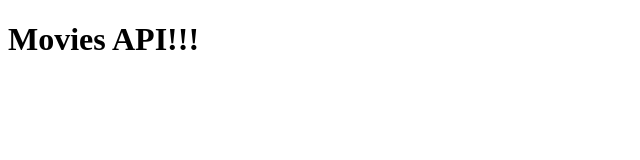
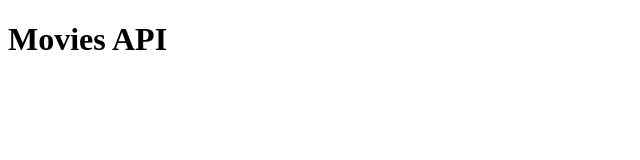
Before and after one commit to ffferchavez/movie-api, a website: page index.html in a window 1280 px wide. Shown: the full height of the page, 0-640 px from the left. Drawn offline with Linux system fonts and the light colour scheme.

Commit message:
title changed

```diff
--- a/index.html
+++ b/index.html
@@ -6,6 +6,6 @@
     <title>Marvel Movies API</title>
   </head>
   <body>
-    <h1>Movies API!!!</h1>
+    <h1>Movies API</h1>
   </body>
 </html>
```
